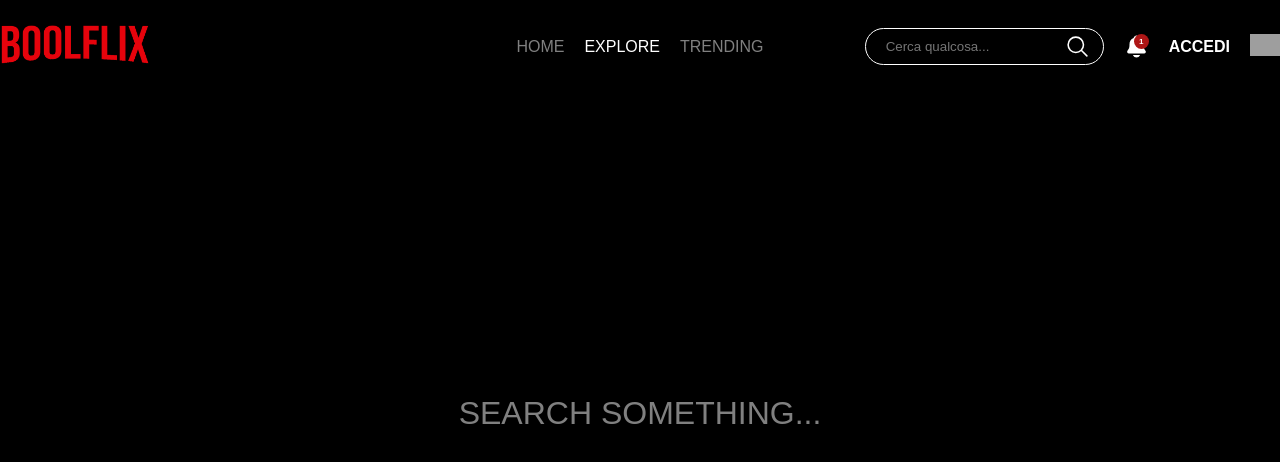
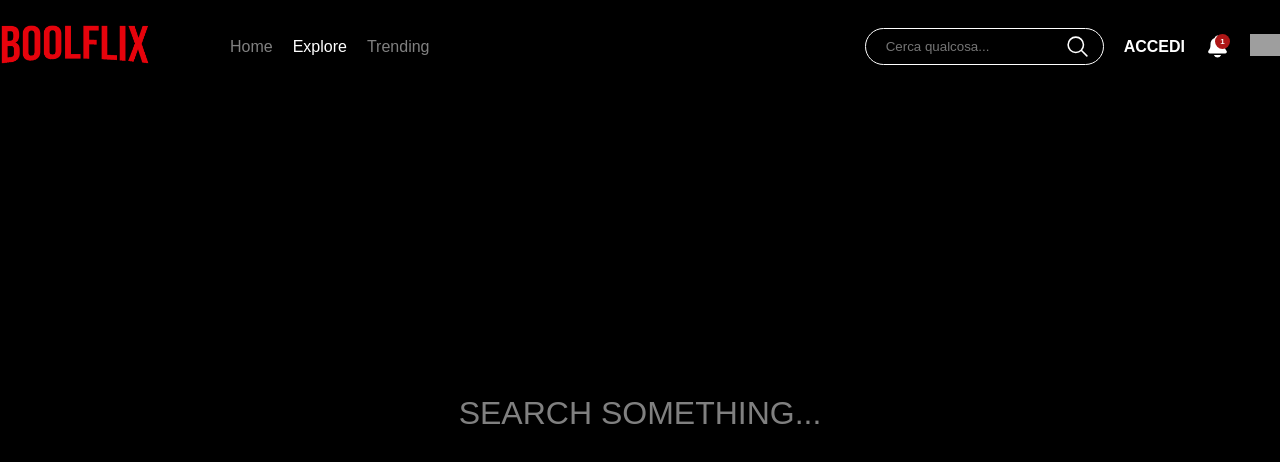
Before and after one commit to michelebozzuto04/react-boolflix, a React (Vite) app: page /explore in a window 1280 px wide. Shown: the top 462 px of the page. Built offline with nearby package versions, Linux system fonts and the light colour scheme; no server answers; grey boxes are pictures that could not be loaded.

Commit message:
Fix TV Series single page fetch.

```diff
--- a/src/components/CardComponent/CardComponent.jsx
+++ b/src/components/CardComponent/CardComponent.jsx
@@ -49,7 +49,7 @@ function CardComponent({ movieItem }) {
     }
 
     return (
-        <Link key={movieItem.id} to={`/details/${movieItem.id}`}>
+        <Link key={movieItem.id} to={`/details/${movieItem.id}${movieItem.name ? '?type=tv' : '?type=movie'}`}>
             <li key={movieItem.id}>
                 <div className='card'>
                     <img src={`https://image.tmdb.org/t/p/w342${movieItem.poster_path}`} />
--- a/src/components/Header/ExploreHeader.jsx
+++ b/src/components/Header/ExploreHeader.jsx
@@ -8,13 +8,14 @@ import { useState } from 'react'
 function ExploreHeader({ searchInput, setSearchInput, handleSearch }) {
 
     return (
-        <div className="container" style={{ position: 'sticky', top: 0, left: 0, zIndex: 1000 }}>
+        <div style={{ position: 'sticky', top: 0, left: 0, zIndex: 1000, backgroundColor: 'rgba(0, 0, 0, 0.9)' }}>
+            <div className="container">
                 <header className='headerContainer'>
-                <a style={{ width: '33%' }} href='/'>
+                    <a style={{ width: 200 }} href='/'>
                         <img className='logo' src={logo} />
                     </a>
 
-                <ul style={{ width: '33%', justifyContent: 'center' }} className="menuContainer">
+                    <ul style={{ width: 'auto', flexGrow: 1, justifyContent: 'start', marginLeft: 30 }} className="menuContainer">
                         {menu.map((menuItem, index) => {
                             return (
                                 <li key={index}>
@@ -40,13 +41,13 @@ function ExploreHeader({ searchInput, setSearchInput, handleSearch }) {
                             </form>
                         </div>
 
+                        <div className='icon'>
+                            <a>ACCEDI</a>
+                        </div>
+
                         <div className='icon' style={{ position: 'relative', display: 'flex' }}>
                             <IoNotifications className='icon' size={25} color='white' />
                             <span className="notification">1</span>
-                    </div>
-
-                    <div className='icon'>
-                        <a>ACCEDI</a>
                         </div>
 
                         <div className='icon' style={{ width: 30, verticalAlign: 'middle' }}>
@@ -55,6 +56,7 @@ function ExploreHeader({ searchInput, setSearchInput, handleSearch }) {
                     </div>
                 </header>
             </div>
+        </div >
     )
 }
 
--- a/src/components/Header/Header.css
+++ b/src/components/Header/Header.css
@@ -3,7 +3,6 @@
     justify-content: space-between;
     align-items: center;
     padding: 1.5rem 0rem;
-    background-color: rgba(0, 0, 0, 0.9);
 
 }
 
@@ -56,7 +55,7 @@
     display: flex;
     list-style: none;
     gap: 20px;
-    text-transform: uppercase;
+    text-transform: capitalize;
     font-weight: 500;
 
     a {
--- a/src/components/Header/Header.jsx
+++ b/src/components/Header/Header.jsx
@@ -8,13 +8,14 @@ import { useState } from 'react'
 function Header({ searchInput, setSearchInput, handleSearch }) {
 
     return (
-        <div className="container" style={{ position: 'sticky', top: 0, left: 0, zIndex: 1000 }}>
+        <div style={{ position: 'sticky', top: 0, left: 0, zIndex: 1000, backgroundColor: 'rgba(0, 0, 0, 0.9)' }}>
+            <div className="container" >
                 <header className='headerContainer'>
-                <a style={{ width: '33%' }} href='/'>
+                    <a style={{ width: 200 }} href='/'>
                         <img className='logo' src={logo} />
                     </a>
 
-                <ul style={{ width: '33%', justifyContent: 'center' }} className="menuContainer">
+                    <ul style={{ width: 'auto', flexGrow: 1, justifyContent: 'start', marginLeft: 30 }} className="menuContainer">
                         {menu.map((menuItem, index) => {
                             return (
                                 <li key={index}>
@@ -29,13 +30,13 @@ function Header({ searchInput, setSearchInput, handleSearch }) {
                             <IoSearch type='submit' size={25} color='white' />
                         </Link>
 
+                        <div className='icon'>
+                            <a>ACCEDI</a>
+                        </div>
+
                         <div className='icon' style={{ position: 'relative', display: 'flex' }}>
                             <IoNotifications size={25} color='white' />
                             <span className="notification">1</span>
-                    </div>
-
-                    <div className='icon'>
-                        <a>ACCEDI</a>
                         </div>
 
                         <div className='icon' style={{ width: 30, verticalAlign: 'middle' }}>
@@ -44,6 +45,7 @@ function Header({ searchInput, setSearchInput, handleSearch }) {
                     </div>
                 </header >
             </div >
+        </div>
     )
 }
 
--- a/src/pages/MoviePage/MoviePage.jsx
+++ b/src/pages/MoviePage/MoviePage.jsx
@@ -1,6 +1,6 @@
 import React, { useEffect, useState } from 'react'
 import Header from '../../components/Header/Header'
-import { useParams } from 'react-router-dom';
+import { useParams, useSearchParams } from 'react-router-dom';
 import FlagComponent from '../../components/FlagComponent/FlagComponent';
 import { IoPlay, IoStar, IoStarOutline } from 'react-icons/io5';
 import './MoviePage.css'
@@ -14,6 +14,11 @@ function MoviePage() {
     const [movieCast, setMovieCast] = useState([])
 
     const { id } = useParams();
+    const [searchParams] = useSearchParams();
+
+    const type = searchParams.get('type');
+
+    console.log(id, type)
 
     useEffect(() => {
         fetch(`https://api.themoviedb.org/3/genre/movie/list?api_key=${import.meta.env.VITE_API_KEY}&language=en-US`)
@@ -23,13 +28,13 @@ function MoviePage() {
     }, [])
 
     useEffect(() => {
-        fetch(`https://api.themoviedb.org/3/movie/${id}?api_key=${import.meta.env.VITE_API_KEY}&language=en-US`)
+        fetch(`https://api.themoviedb.org/3/${type}/${id}?api_key=${import.meta.env.VITE_API_KEY}&language=en-US`)
             .then(res => res.json())
             .then(data => setMovie(data))
             .catch(error => console.error(error));
 
 
-        fetch(`https://api.themoviedb.org/3/movie/${id}/credits?api_key=${import.meta.env.VITE_API_KEY}`)
+        fetch(`https://api.themoviedb.org/3/${type}/${id}/credits?api_key=${import.meta.env.VITE_API_KEY}`)
             .then(res => res.json())
             .then(data => setMovieCast(data.cast))
             .catch(error => console.error(error));
```
Lines whose indentation alone changed are shown as unchanged.
